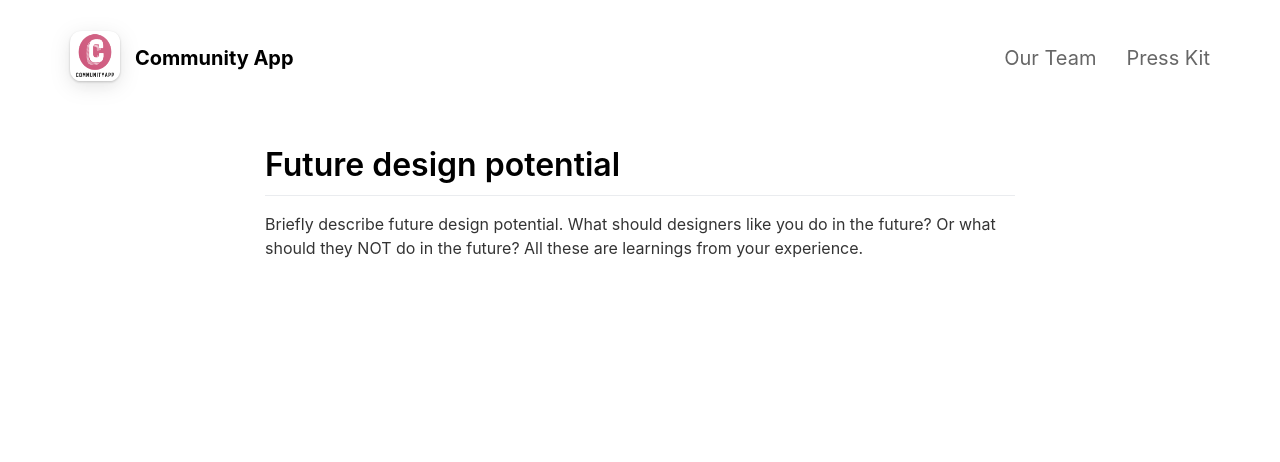
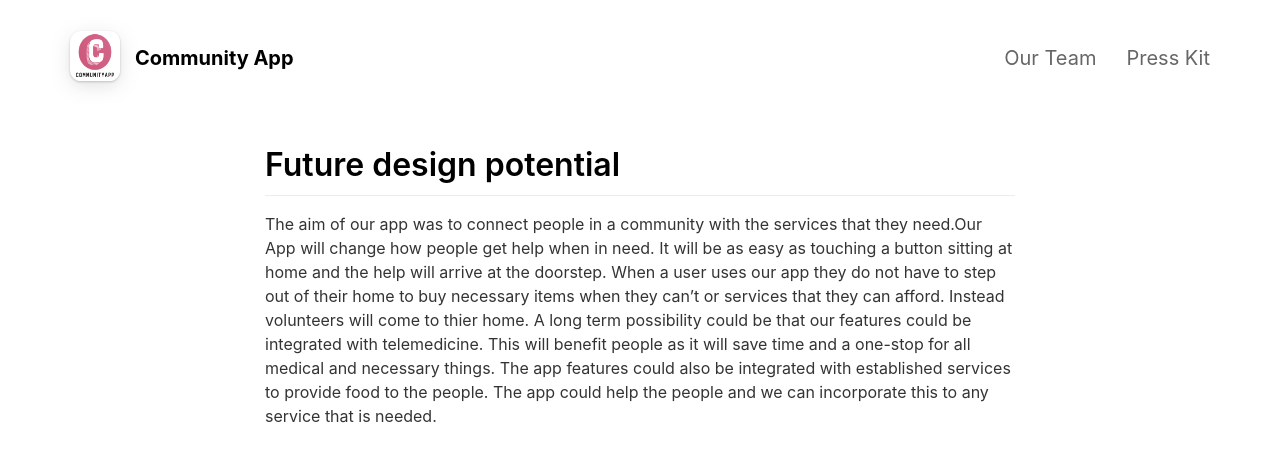
Before and after one commit to jg100/CommunityApp, a Jekyll site: the page built from _pages/Potential.md, in a window 1280 px wide. Shown: the top 462 px of the page. Built offline with Jekyll 4.4.1, drawn with Linux system fonts in a browser that asks for light colours; nearby versions of some CDN libraries.

Commit message:
Update Potential.md

```diff
--- a/_pages/Potential.md
+++ b/_pages/Potential.md
@@ -5,4 +5,5 @@ permalink: /Future design potential/
 ---
 
 # Future design potential
-Briefly describe future design potential. What should designers like you do in the future? Or what should they NOT do in the future? All these are learnings from your experience.
+
+The aim of our app was to connect people in a community with the services that they need.Our App will change how people get help when in need. It will be as easy as touching a button sitting at home and the help will arrive at the doorstep. When a user uses our app they do not have to step out of their home to buy necessary items when they can't or services that they can afford. Instead volunteers will come to thier home. A long term possibility could be that our features could be integrated with telemedicine. This will benefit people as it will save time and a one-stop for all medical and necessary things. The app features could also be integrated with established services to provide food to the people. The app could help the people and we can incorporate this to any service that is needed.
```
